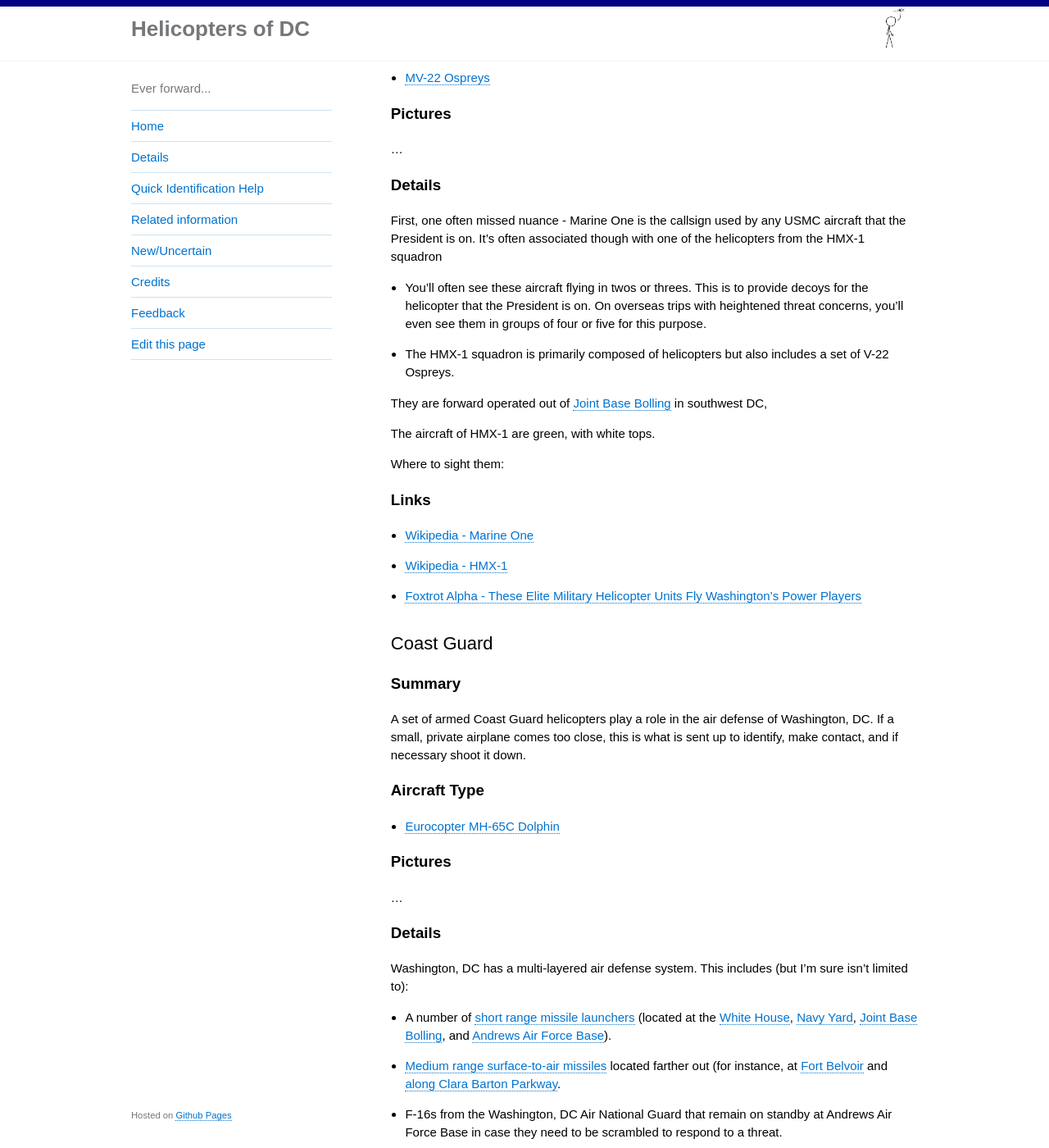
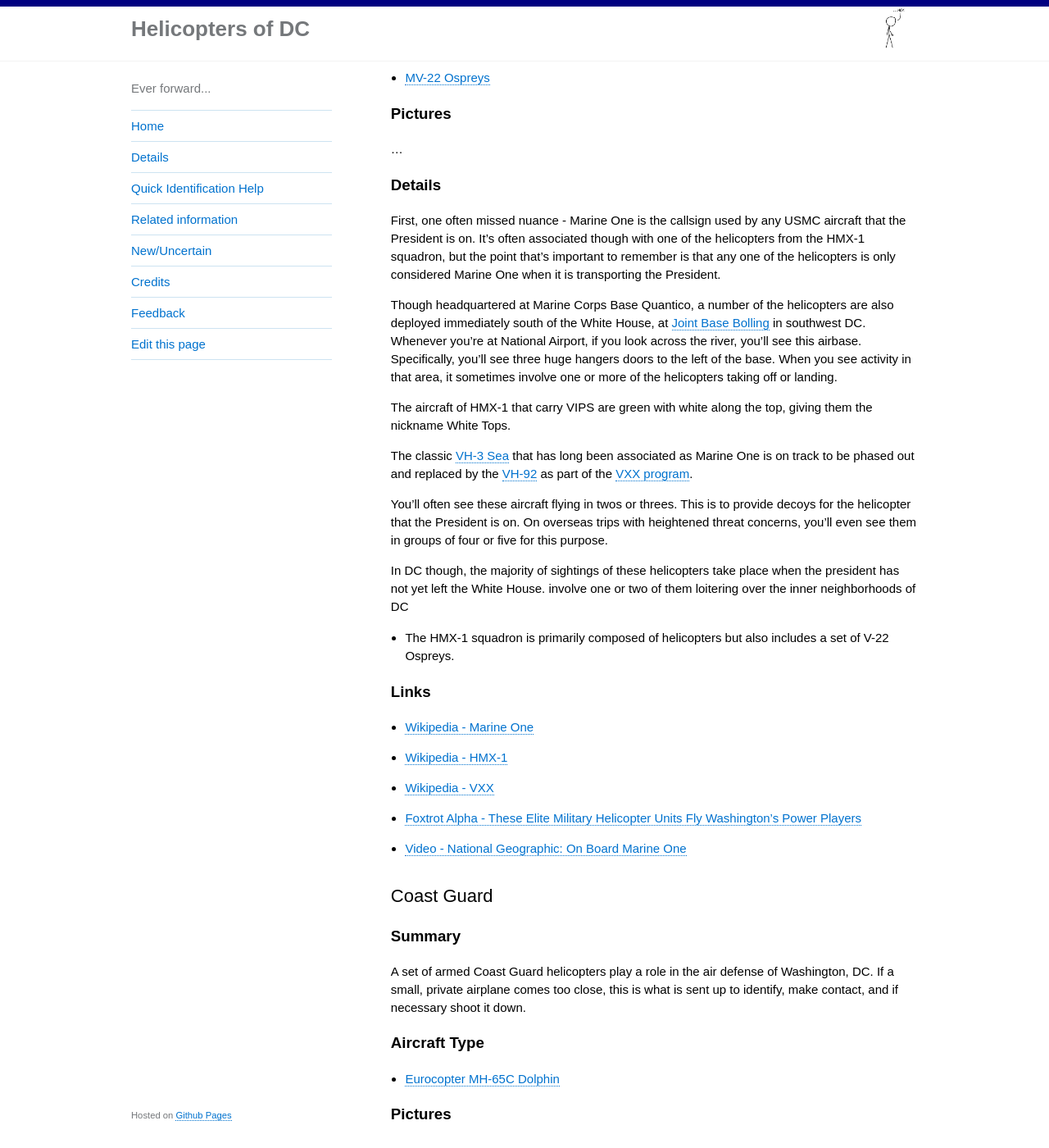
Before and after one commit to gbinal/dc-helicopters, a Jekyll site: the page built from pages/details.md, in a window 1280 px wide and 1400 px high, scrolled down 392 px. Shown: the whole window at 82% size. Built offline with Jekyll 4.4.1, drawn with Linux system fonts in a browser that asks for light colours; some of the changed text lies outside the part shown.

Commit message:
Update details.md

```diff
--- a/pages/details.md
+++ b/pages/details.md
@@ -23,23 +23,26 @@ The most famous and identifiable helicopters over DC, this unit is tasked with P
 
 ### Details
 
-First, one often missed nuance - Marine One is the callsign used by any USMC aircraft that the President is on.  It's often associated though with one of the helicopters from the HMX-1 squadron
+First, one often missed nuance - Marine One is the callsign used by any USMC aircraft that the President is on.  It's often associated though with one of the helicopters from the HMX-1 squadron, but the point that's important to remember is that any one of the helicopters is only considered Marine One when it is transporting the President.
 
+Though headquartered at Marine Corps Base Quantico, a number of the helicopters are also deployed immediately south of the White House, at [Joint Base Bolling](https://en.wikipedia.org/wiki/Joint_Base_Anacostia%E2%80%93Bolling) in southwest DC.  Whenever you're at National Airport, if you look across the river, you'll see this airbase.  Specifically, you'll see three huge hangers doors to the left of the base.  When you see activity in that area, it sometimes involve one or more of the helicopters taking off or landing.
 
+The aircraft of HMX-1 that carry VIPS are green with white along the top, giving them the nickname White Tops.
 
-* You'll often see these aircraft flying in twos or threes.  This is to provide decoys for the helicopter that the President is on.  On overseas trips with heightened threat concerns, you'll even see them in groups of four or five for this purpose.
+The classic [VH-3 Sea](https://en.wikipedia.org/wiki/Sikorsky_SH-3_Sea_King) that has long been associated as Marine One is on track to be phased out and replaced by the [VH-92](https://en.wikipedia.org/wiki/Sikorsky_VH-92) as part of the [VXX program](https://en.wikipedia.org/wiki/VXX).
+
+You'll often see these aircraft flying in twos or threes.  This is to provide decoys for the helicopter that the President is on.  On overseas trips with heightened threat concerns, you'll even see them in groups of four or five for this purpose.
+
+In DC though, the majority of sightings of these helicopters take place when the president has not yet left the White House.  involve one or two of them loitering over the inner neighborhoods of DC
+
 * The HMX-1 squadron is primarily composed of helicopters but also includes a set of V-22 Ospreys.
-
-They are forward operated out of [Joint Base Bolling](https://en.wikipedia.org/wiki/Joint_Base_Anacostia%E2%80%93Bolling) in southwest DC,
-
-The aircraft of HMX-1 are green, with white tops.
-
-Where to sight them:
 
 ### Links
 * [Wikipedia - Marine One](https://en.wikipedia.org/wiki/Marine_One)
 * [Wikipedia - HMX-1](https://en.wikipedia.org/wiki/HMX-1)
+* [Wikipedia - VXX](https://en.wikipedia.org/wiki/VXX)
 * [Foxtrot Alpha - These Elite Military Helicopter Units Fly Washington's Power Players](https://foxtrotalpha.jalopnik.com/these-elite-military-helicopter-units-fly-washingtons-p-1704260996)
+* [Video - National Geographic: On Board Marine One](https://www.youtube.com/watch?v=cFhrB-DkBnA)
 
 ## Coast Guard
 
@@ -58,33 +61,22 @@ A set of armed Coast Guard helicopters play a role in the air defense of Washing
 Washington, DC has a multi-layered air defense system.  This includes (but I'm sure isn't limited to):
 * A number of [short range missile launchers](https://en.wikipedia.org/wiki/AN/TWQ-1_Avenger) (located at the [White House](https://cryptome.org/eyeball/wh-missile/wh-missile.htm), [Navy Yard](http://cryptome.org/eyeball/wny-mb/wny-mb.htm), [Joint Base Bolling](http://cryptome.org/eyeball/hmx1-anti-missile/hmx1-anti-missile.htm), and [Andrews Air Force Base](http://cryptome.org/eyeball/af1-anti-missile/af1-anti-missile.htm)).
 * [Medium range surface-to-air missiles](https://foxtrotalpha.jalopnik.com/americas-capitol-is-guarded-by-norwegian-surface-to-ai-1556894733) located farther out (for instance, at [Fort Belvoir](http://cryptome.org/eyeball/belvoir-mb/belvoir-mb.htm) and [along Clara Barton Parkway](http://cryptome.org/eyeball/carderock/carderock-mb.htm).
-* F-16s from the Washington, DC Air National Guard that remain on standby at Andrews Air Force Base in case they need to be scrambled to respond to a threat.
+* F-16s from the Washington, DC Air National Guard that remain on standby at Andrews Air Force Base in case they need to be scrambled to respond to a threat.  But jet fighters with air-to-air missiles [aren't always a good fit](https://www.youtube.com/watch?v=jc8tu0ZPfEA).
 
-But there's also a contingent of Coast Guard helicopters that remain on standby at National Airport that offer several key characteristics to complement this air defense system.  Able to fly quickly or slowly, the helicopter is well suited for intercepting small aircraft, a need that was dangerously illustrated in 1994 when [a single engine Cessna was crashed into the White House](https://en.wikipedia.org/wiki/Frank_Eugene_Corder).  After quickly vectoring towards an approaching aircraft, the Dolphin could then match its speed and attempt to make radio or visual contact. There's even a digital message board on the side of the aircraft that can display large scrolling text.
+This is why there's also a contingent of Coast Guard helicopters on standby at National Airport that offer several key characteristics to complement this air defense system.  Able to fly quickly or slowly, the helicopter is well suited for intercepting small general aviation aircraft, a need that was dangerously illustrated in 1994 when [a single engine Cessna was crashed into the White House](https://en.wikipedia.org/wiki/Frank_Eugene_Corder).  After quickly vectoring towards an approaching aircraft, the Dolphin could then match its speed and attempt to make radio or visual contact. There's even a digital message board on the side of the aircraft that can display large scrolling text.
 
 But, if the need arises, these helicopters also have [the armaments needed to shoot down an unresponsive craft](https://en.wikipedia.org/wiki/U.S._helicopter_armament_subsystems#MH-65C_Dolphin_and_MH-68A_Stingray).  Specifically, the crew has a mounted machine gun and a single shot anti-material rifle (basically, a 50 caliber sniper rifle that can disable a vehicle's engine block with one shot).  These weapons aren't usually visible since they remain in the cabin with the crew, but can be brought to bear when the side door is opened.
 
-The specific unit that patrols the [Air Defense Identification Zone](https://en.wikipedia.org/wiki/Washington,_DC_Metropolitan_Area_Special_Flight_Rules_Area) around Washington is part of [Coast Guard Air Station Atlantic City](https://en.wikipedia.org/wiki/Coast_Guard_Air_Station_Atlantic_City), but is based at the General Aviation terminal at National Airport, next to Terminal A.
+This armament program originated in the 1990s [to enable interdiction of fast boats smuggling drungs into Florida](https://foxtrotalpha.jalopnik.com/this-secret-uscg-program-saw-exotic-armed-choppers-take-1690581460).  The capability is demonstrated in [this Coast Guard video](https://youtu.be/_KHPEfmJtOg?t=244), as well as in the boat chase scene in Bad Boys 2, but ... yeah, I can't really recommend that as a good use of your time or anything.
+
+The specific unit that patrols the [Air Defense Identification Zone](https://en.wikipedia.org/wiki/Washington,_DC_Metropolitan_Area_Special_Flight_Rules_Area) around Washington is part of [Coast Guard Air Station Atlantic City](https://en.wikipedia.org/wiki/Coast_Guard_Air_Station_Atlantic_City), but is based out of the General Aviation terminal at National Airport, next to Terminal A.
 
 Anytime you see an orange Coast Guard helicopter of DC, it's from this unit.  They're also easily seen taking off and landing from DCA airport.  And if you're in Terminal A (Southwest Airlines FTW), they are often on standby outside of the hangers right by Gates 1-3.
 
-
-
-BB 2
-
-
-
-
 ### Links
 * [Wikipedia - Eurocopter HH-65 Dolphin](https://en.wikipedia.org/wiki/Eurocopter_HH-65_Dolphin)
-* []()
-* []()
-
-Video - https://www.youtube.com/watch?v=_KHPEfmJtOg
-
-
-
-
+* [NORAD News - No room for failure - Coast Guard aviators protect D.C., pilots](http://www.norad.mil/Newsroom/Article/578611/no-room-for-failure-coast-guard-aviators-protect-dc-pilots/)
+* [USCG Aviation History - 2006 – Coast Guard Assumes National Capital Rotary Wing Air Intercept Mission](https://cgaviationhistory.org/2006-coast-guard-assumes-national-capital-rotary-wing-air-intercept-mission/)
 
 
 ## US Park Police Aviation Unit
@@ -103,7 +95,7 @@ The US Park Police has jurisdiction over many parts of DC and provide
 ### Details
 
 
-The unit flies out of a heliport in Anacostia Park known as the Eagle's Nest ([map](https://goo.gl/maps/Pg64vj1kg552))
+The unit flies out of a heliport in Anacostia Park known as the Eagle's Nest ([map](https://goo.gl/maps/Pg64vj1kg552)).
 
 
 This unit has participated in numerous rescue and law enforcement encounters, but perhaps one of the most dramatic was in the aftermath of the [1982 crash of Air Florida Flight 90](https://en.wikipedia.org/wiki/Air_Florida_Flight_90). The passenger airplane stalled and crashed shortly after takeoff from the National Airport, landing moments later in the frozen Potomac River.  A confluence of tragic coincidences resulted a Park Police helicopter and nearby motorists being the source of rescue for the five survivors of the crash.
```
